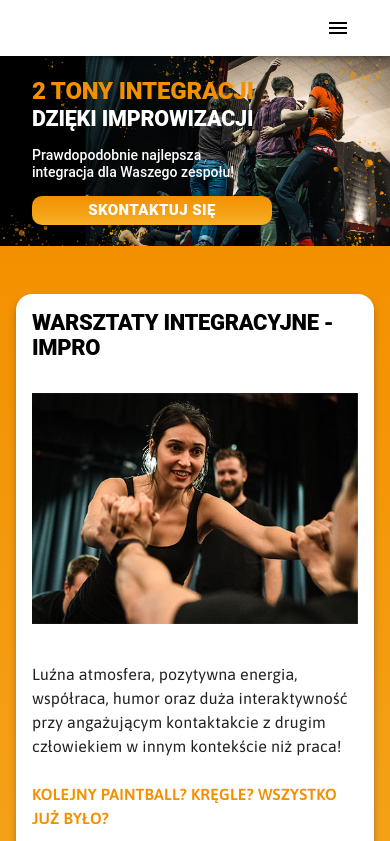
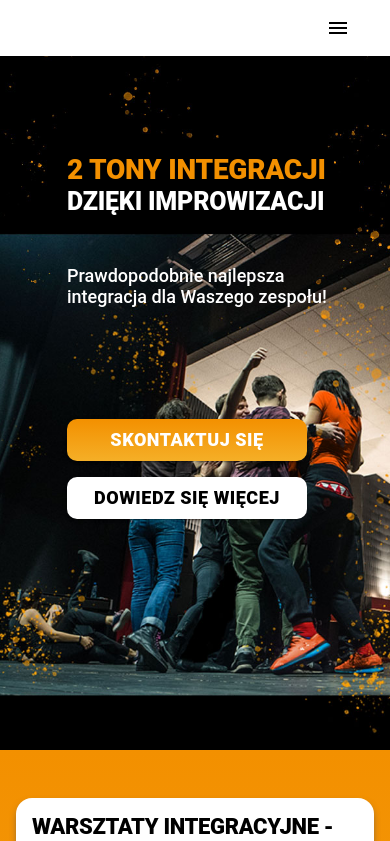
Before and after one commit to kalniei/impro-silesia, a Next.js app: page /integracja_impro in a window 390 px wide. Shown: the top 841 px of the page. Built offline with nearby package versions, Linux system fonts and the light colour scheme.

Commit message:
Banner component - mobile img

```diff
--- a/components/business/BusinessIntegrations.tsx
+++ b/components/business/BusinessIntegrations.tsx
@@ -15,9 +15,10 @@
 const bannerObj: IBannerObj = {
   mainHeader: '2 tony integracji',
   secondaryHeader: 'dzięki improwizacji',
-  secondaryHeaderFont: { xs: 21.5, sm: 34, md: 45, lg: 53.5 },
+  secondaryHeaderFont: { xs: 25, sm: 34, md: 45, lg: 53.5 },
   bodyText: 'Prawdopodobnie najlepsza <br /> integracja dla Waszego zespołu!',
   imgPath: 'integracjaDlaFirm.jpg',
+  imgPathMobile: 'integracjaDlaFirm_mobile.jpg',
   orangeButtonName: 'Skontaktuj się',
   whiteButtonName: 'Dowiedz się więcej'
 };
--- a/components/common/BannerComponent.tsx
+++ b/components/common/BannerComponent.tsx
@@ -1,4 +1,5 @@
 import { Grid, Box, Typography, Button } from '@mui/material';
+import { useEffect, useState } from 'react';
 import Colors from '../../helpers/Colors';
 import { IBannerObj } from '../../ts/interfaces';
 
@@ -13,18 +14,27 @@
   orangeButtonAction,
   whiteButtonAction
 }: PageProps): JSX.Element => {
+  const [isMobile, setIsMobile] = useState<boolean>(false);
+
+  useEffect(function onFirstMount() {
+    setIsMobile(window?.innerWidth < 424 ? true : false);
+  }, []);
+
   return (
     <Grid item xs={12} sx={{ backgroundColor: Colors.black, position: 'relative' }}>
       <img
-        src={`/img/banners/${bannerObj.imgPath}`}
+        src={`/img/banners/${
+          isMobile && bannerObj.imgPathMobile ? bannerObj.imgPathMobile : bannerObj.imgPath
+        }`}
         alt={bannerObj.mainHeader}
         style={{ maxWidth: '100%', display: 'block', margin: '0 auto' }}
       />
       <Box
         sx={{
           position: 'absolute',
-          top: '50%',
-          transform: 'translateY(-50%)'
+          top: isMobile ? '14%' : '50%',
+          left: isMobile ? '50%' : '0%',
+          transform: isMobile ? 'translateX(-50%)' : 'translateY(-50%)'
         }}
       >
         <Grid container className="maxWidth" sx={{ pl: { xs: 4, sm: 6, md: 8 } }}>
@@ -32,7 +42,7 @@
             <Typography
               variant="h2"
               color={Colors.mainOrange}
-              sx={{ fontSize: { xs: 24, sm: 38, md: 50, lg: 60 } }}
+              sx={{ fontSize: { xs: 28, sm: 38, md: 50, lg: 60 } }}
             >
               {bannerObj.mainHeader}
             </Typography>
@@ -46,19 +56,19 @@
               {bannerObj.secondaryHeader}
             </Typography>
           </Grid>
-          <Grid item xs={12} sx={{ mt: { xs: 2, sm: 3, md: 4, lg: 6 } }}>
+          <Grid item xs={12} sx={{ mt: { xs: isMobile ? 6 : 2, sm: 3, md: 4, lg: 6 } }}>
             <Typography
               variant="h3"
               textTransform="none"
               fontWeight="500"
               color={Colors.white}
-              sx={{ fontSize: { xs: 14, sm: 20, md: 26, lg: 30 } }}
+              sx={{ fontSize: { xs: 18, sm: 20, md: 26, lg: 30 } }}
             >
               <span dangerouslySetInnerHTML={{ __html: bannerObj.bodyText }} />
             </Typography>
           </Grid>
 
-          <Grid container sx={{ mt: { xs: 2, sm: 4, md: 8, lg: 16 } }}>
+          <Grid container sx={{ mt: { xs: isMobile ? 14 : 2, sm: 4, md: 8, lg: 16 } }}>
             <Grid item mr={6}>
               <Button
                 variant="custom"
@@ -66,9 +76,9 @@
                 sx={{
                   textTransform: 'uppercase',
                   lineHeight: '1',
-                  fontSize: { xs: 15, sm: 18 },
+                  fontSize: { xs: isMobile ? 18 : 16, sm: 18 },
                   width: 240,
-                  p: { xs: '7px', sm: '12px' }
+                  p: { xs: isMobile ? '12px' : '7px', sm: '12px' }
                 }}
               >
                 {bannerObj.orangeButtonName}
@@ -79,10 +89,11 @@
                 variant="white"
                 onClick={whiteButtonAction}
                 sx={{
+                  fontSize: { xs: isMobile ? 18 : 16, sm: 18 },
                   width: 240,
-                  fontSize: 18,
-                  p: '12px',
-                  display: { xs: 'none', sm: 'inline-flex' }
+                  p: { xs: isMobile ? '12px' : '7px', sm: '12px' },
+                  mt: { xs: 2, sm: 0 },
+                  display: { xs: isMobile ? 'inline-flex' : 'none', sm: 'inline-flex' }
                 }}
               >
                 {bannerObj.whiteButtonName}
--- a/pages/index.tsx
+++ b/pages/index.tsx
@@ -1,7 +1,9 @@
-import MainPage from '../components/MainPage';
+import BusinessIntegrations from '../components/business/BusinessIntegrations';
+// import MainPage from '../components/MainPage';
 
 const LandingPage = (): JSX.Element => {
-  return <MainPage />;
+  // return <MainPage />;
+  return <BusinessIntegrations />;
 };
 
 export default LandingPage;
--- a/ts/interfaces.ts
+++ b/ts/interfaces.ts
@@ -36,6 +36,7 @@
   secondaryHeaderFont: object,
   bodyText: string,
   imgPath: string,
+  imgPathMobile?: string,
   orangeButtonName: string,
   whiteButtonName: string,
 }
```
Also changed, not shown: public/img/banners/integracjaDlaFirm_mobile.jpg (added).
